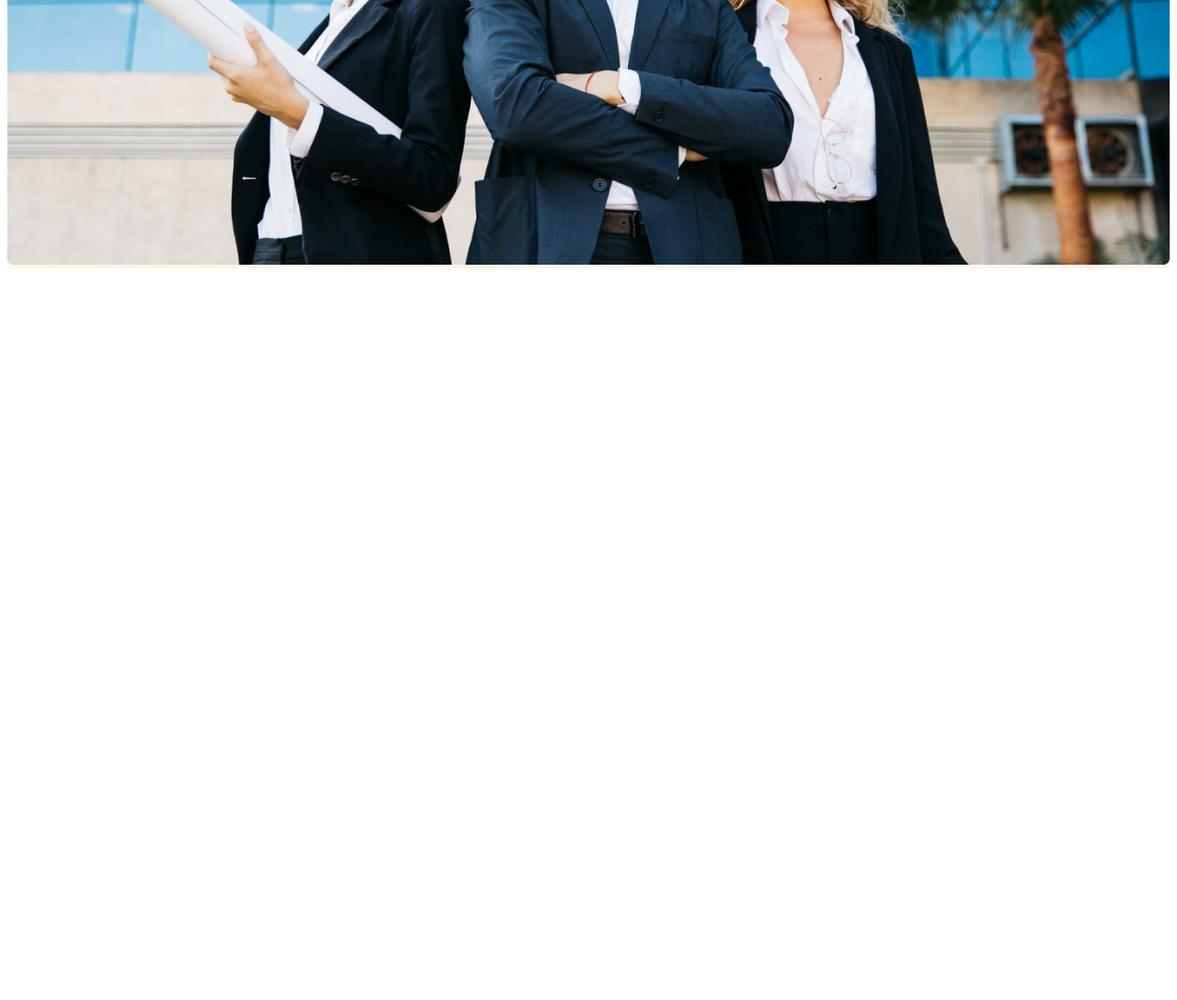
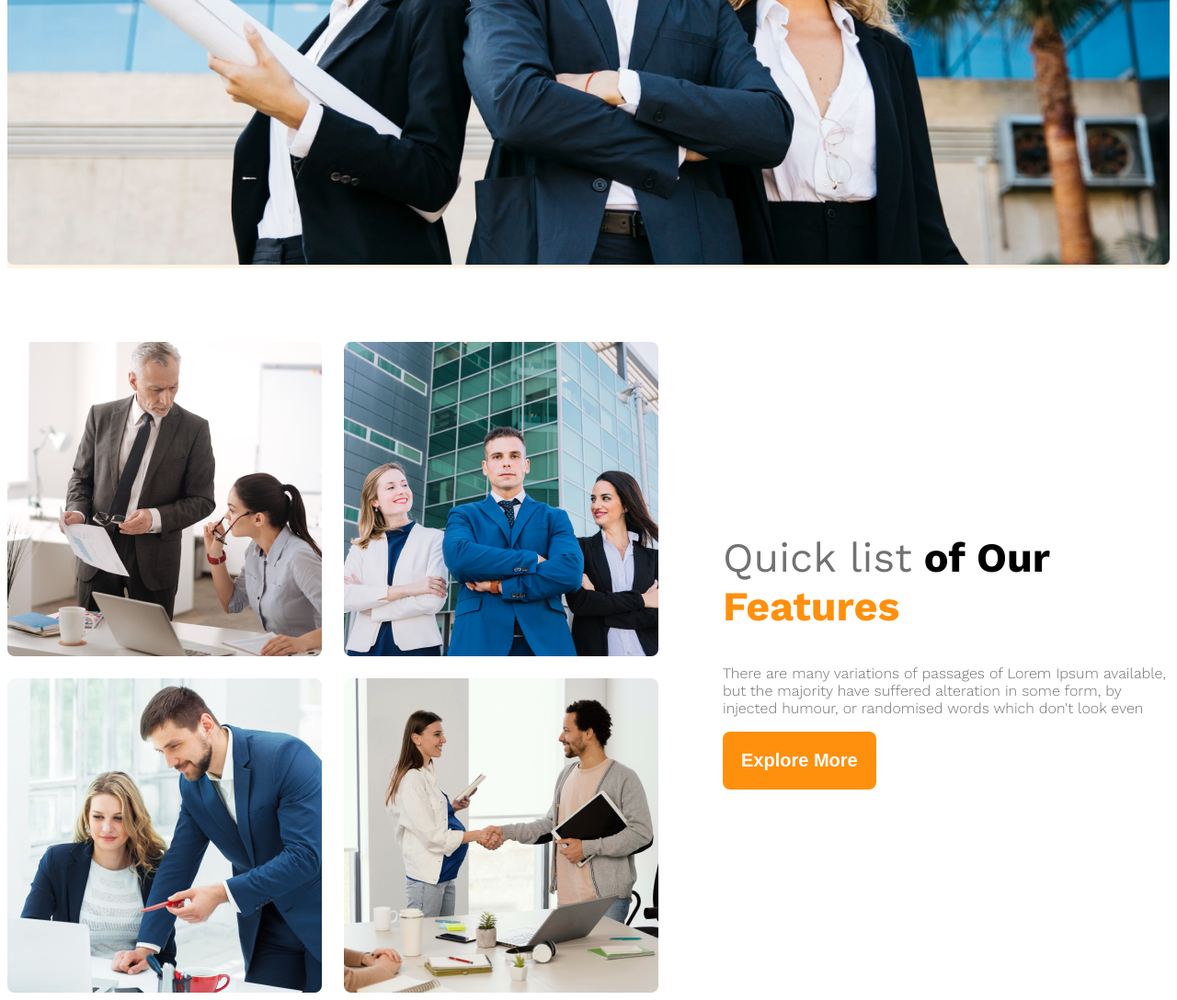
Before and after one commit to SadiqurApon/architecture-responsive-website-, a plain HTML site: page index.html in a window 1280 px wide. Shown: the part 867-1955 px from the top of the page at 92% size. Before the commit the page ends 1167 px from the top, so only its background shows below. Drawn offline with nearby package versions, Linux system fonts and the light colour scheme.

Commit message:
teams part is responsive now

```diff
--- a/index.html
+++ b/index.html
@@ -30,8 +30,20 @@
             <img class="banner-image" src="images/banner.png" alt="">
         </div>
     </header>
-    <main>
-
+    <main class="main">
+        <section class="teams display-flex">
+            <div class="team-img-container">
+                <img src="images/team1.png" alt="">
+                <img src="images/team2.png" alt="">
+                <img src="images/team3.png" alt="">
+                <img src="images/team4.png" alt="">
+            </div>
+            <div class="our-features">
+                <h2 class="features-title"><span class="text-light-gray quick">Quick list</span> of Our <span class="primary-color">Features</span></h2>
+                <p class="features-description text-light-gray">There are many variations of passages of Lorem Ipsum available, but the majority have suffered alteration in some form, by injected humour, or randomised words which don't look even</p>
+                <button class="btn-primary">Explore More</button>
+            </div>
+        </section>
     </main>
     <footer>
 
--- a/style/architect.css
+++ b/style/architect.css
@@ -11,20 +11,27 @@
 .display-flex {
     display: flex;
 }
+
 /* dark 02 */
-.text-gray{
+.text-gray {
     color: #424242;
 }
+
 /* dark 03 */
-.text-light-gray{
+.text-light-gray {
     color: #727272;
 }
 
-.bg-light{
+/* primary-color */
+.primary-color {
+    color: #FF900E;
+}
+
+.bg-light {
     background-color: rgba(255, 144, 14, 0.1);
 }
 
-.btn-primary{
+.btn-primary {
     background-color: #FF900E;
     color: #FFFFFF;
     border: none;
@@ -34,18 +41,30 @@
     font-size: 1.25rem;
     margin-bottom: 50px;
 }
+
 /* header style*/
-.banner, .navbar{
+.banner,
+.navbar {
     max-width: 1440px;
     margin: 0 auto;
 }
 
+.main {
+    max-width: 1440px;
+    margin: 0 auto;
+}
+
+.main>section {
+    margin-top: 80px;
+}
+
 /* navbar */
 
-.navbar{
+.navbar {
     justify-content: space-between;
     align-items: center;
 }
+
 .nav-item {
     list-style: none;
     margin-right: 30px;
@@ -54,26 +73,88 @@
 .nav-link {
     text-decoration: none;
 }
+
 /* banner */
-.brand{
+.brand {
     font-weight: 700;
     font-size: 2.8rem;
 }
-.banner-title{
+
+.banner-title {
     font-weight: 700;
     font-size: 4rem;
 }
-.banner-content{
+
+.banner-content {
     max-width: 860px;
     margin: 0 auto;
     text-align: center;
 }
-.banner-image{
+
+.banner-image {
     width: 100%;
 }
 
+/* Our features Style */
+.teams {
+    align-items: center;
+
+}
+
+.team-img-container {
+    display: grid;
+    grid-template-columns: repeat(2, 1fr);
+    gap: 24px;
+}
+
+.our-features {
+    margin-left: 70px;
+    max-width: 530px;
+}
+
+.quick {
+    font-weight: 400;
+}
+
+.features-title {
+    font-size: 2.8rem;
+    font-weight: 700;
+}
+
+.features-description {
+    font-weight: 300;
+    font-size: 1rem;
+}
+
 @media screen and (max-width: 576px) {
-    .navbar, .nav-link{
+
+    .navbar,
+    .nav-links {
         flex-direction: column;
     }
+
+    .teams{
+        flex-direction: column-reverse;
+    }
+
+    .team-img-container {
+        grid-template-columns: repeat(1, 1fr);
+
+    }
+
+    .our-features {
+        margin-left: 10px;
+    }
 }
+
+@media screen and (min-width: 576px) and (max-width: 992px) {
+    .teams {
+        flex-direction: column-reverse;
+    }
+
+    .our-features {
+        margin: 50px auto;
+        max-width: 50%;
+        text-align: center;
+    }
+}
```
